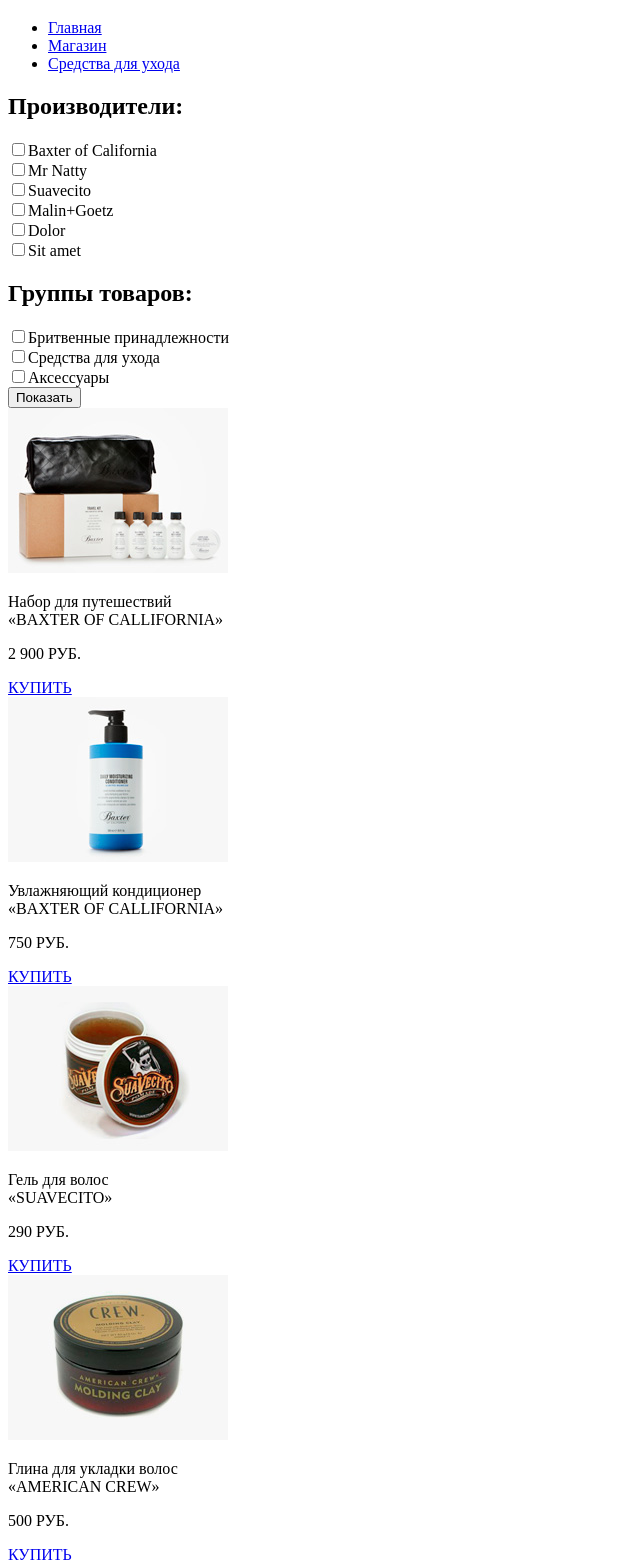
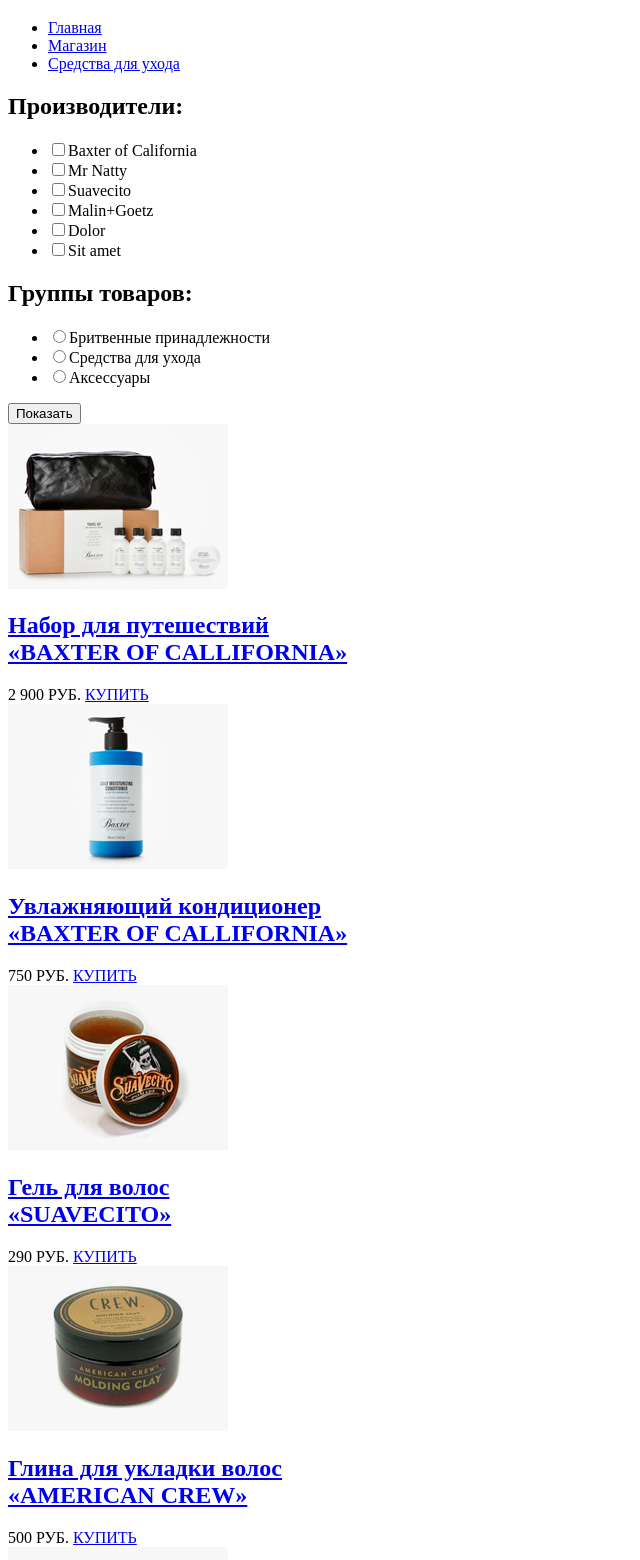
Before and after one commit to Kaspersiy/320325-barbershop, a plain HTML site: page catalog.html in a window 1280 px wide. Shown: the part 237-1797 px from the top of the page, without its empty margins (0-640 px from the left). Drawn offline with Linux system fonts and the light colour scheme.

Commit message:
изменил кое-что
по лекции прошёлся и замечания появились

```diff
--- a/catalog.html
+++ b/catalog.html
@@ -8,10 +8,10 @@
   <body>
 		<header class="main-header">
 			<div class="container">
+				<nav class="main-navigation">
           <div class="shop-header-logo">
-          <img src="img/index-logo.png" width="111" height="24" alt="Барбершоп логотип">
+            <a href="index.html"><img src="img/Logo-shop.png" width="111" height="24" alt="Барбершоп логотип"></a>
           </div>
-				<nav class="main-navigation">
 					<ul>
 						<li>
 							<a href="#">Информация</a>
@@ -23,7 +23,7 @@
 							<a href="#">Прайс-лист</a>
 						</li>
 						<li>
-							<a href="#">Магазин</a>
+              <a href="catalog.html">Магазин</a>
 						</li>
 						<li>
 							<a href="#">Контакты</a>
@@ -41,10 +41,10 @@
             <nav class="breadcrumbs">
               <ul>
                 <li>
-                  <a href="#">Главная</a>
+                  <a href="index.html">Главная</a>
                 </li>
                 <li>
-                  <a href="#">Магазин</a>
+                  <a href="catalog.html">Магазин</a>
                 </li>
                 <li>
                   <a href="#">Средства для ухода</a>
@@ -52,72 +52,90 @@
               </ul>
             </nav>
         </div>
-        <section class="shop-container-producers">
-        <form action="URL">
+        <section class="shop-container-item">
+        <form action="URL" method="get">
           <h2 class="shop-container-title">Производители:</h2>
+           <ul>
+             <li>
                <input type="checkbox" id="shop-container-producers-check1"><label for="shop-container-producers-check1">Baxter of California</label><Br> <!--[ВОПРОС] Что делать с подобными длинными id и class? -->
+             </li>
+             <li>
                <input type="checkbox" id="shop-container-producers-check2"><label for="shop-container-producers-check2">Mr Natty</label><Br>
+             </li>
+             <li>
                <input type="checkbox" id="shop-container-producers-check3"><label for="shop-container-producers-check3">Suavecito</label><Br>
+             </li>
+             <li>
                <input type="checkbox" id="shop-container-producers-check4"><label for="shop-container-producers-check4">Malin+Goetz</label><Br>
+             </li>
+             <li>
                <input type="checkbox" id="shop-container-producers-check5"><label for="shop-container-producers-check5">Dolor</label><Br>
+             </li>
+             <li>
                <input type="checkbox" id="shop-container-producers-check6"><label for="shop-container-producers-check6">Sit amet</label><Br>
-        </form>
-        </section>
-        <section class="shop-container-group-goods">
-        <form action="URL">
+             </li>
+           </ul>
           <h2 class="shop-container-title">Группы товаров:</h2>
-           <input type="checkbox" id="shop-container-goods-check1"><label for="shop-container-goods-check1">Бритвенные принадлежности</label><Br>
-           <input type="checkbox" id="shop-container-goods-check2"><label for="shop-container-goods-check2">Средства для ухода</label><Br>
-           <input type="checkbox" id="shop-container-goods-check3"><label for="shop-container-goods-check3">Аксессуары</label><Br>
+            <ul>
+              <li>
+                <input type="radio" id="shop-container-goods-check1"><label for="shop-container-goods-check1">Бритвенные принадлежности</label><Br>
+              </li>
+              <li>
+                <input type="radio" id="shop-container-goods-check2"><label for="shop-container-goods-check2">Средства для ухода</label><Br>
+              </li>
+              <li>
+                <input type="radio" id="shop-container-goods-check3"><label for="shop-container-goods-check3">Аксессуары</label><Br>
+              </li>
+              </ul>
               <button class="shop-container-btn" type="submit">Показать</button>
         </form>
         </section>
         <section class="shop-container-goods">
           <article class="shop-container-offer">
             <img src="img/good1.jpg" width="220" height="165" alt="Набор для путешествий Бакстер">
-            <p>Набор для путешествий <br>«BAXTER OF CALLIFORNIA»</p>
+            <h2><a href="#"><span class="product-category">Набор для путешествий</span> <br><span class="product-name">«BAXTER OF CALLIFORNIA»</span></a></h2>
             <div class="shop-container-buy">
-              <p>2 900 РУБ.</p>
+              <span class="buy">2 900 РУБ.</span>
               <a class="shop-container-buy-btn" href="#">КУПИТЬ</a>
             </div>
           </article>
           <article class="shop-container-offer">
             <img src="img/good2.jpg" width="220" height="165" alt="Увлажняющий кондиционер Бакстер">
-            <p>Увлажняющий кондиционер <br>«BAXTER OF CALLIFORNIA»</p>
+            <h2><a href="#"><span class="product-category">Увлажняющий кондиционер</span> <br><span class="product-name">«BAXTER OF CALLIFORNIA»</span></a></h2>
             <div class="shop-container-buy">
-              <p>750 РУБ.</p>
+              <span class="buy">750 РУБ.</span>
               <a class="shop-container-buy-btn" href="#">КУПИТЬ</a>
             </div>
           </article>
           <article class="shop-container-offer">
             <img src="img/good3.jpg" width="220" height="165" alt="Гель для волос Савесито">
-            <p>Гель для волос <br>«SUAVECITO»</p>
+            <h2><a href="#"><span class="product-category">Гель для волос</span> <br><span class="product-name">«SUAVECITO»</span></a></h2>
             <div class="shop-container-buy">
-              <p>290 РУБ.</p>
+              <span class="buy">290 РУБ.</span>
               <a class="shop-container-buy-btn" href="#">КУПИТЬ</a>
             </div>
           </article>
           <article class="shop-container-offer">
             <img src="img/good4.jpg" width="220" height="165" alt="Глина для укладки волос Американ Крю">
-            <p>Глина для укладки волос <br>«AMERICAN CREW»</p>
+            <h2><a href="#"><span class="product-category">Глина для укладки волос</span> <br><span class="product-name">«AMERICAN CREW»</span></a></h2>
             <div class="shop-container-buy">
-              <p>500 РУБ.</p>
+              <span class="buy">500 РУБ.</span>
               <a class="shop-container-buy-btn" href="#">КУПИТЬ</a>
             </div>
           </article>
           <article class="shop-container-offer">
             <img src="img/good5.jpg" width="220" height="165" alt="Гель для волос Американ Крю">
-            <p>Гель для волос <br>«AMERICAN CREW»</p>
+            <h2><a href="#"><span class="product-category">Гель для волос</span> <br><span class="product-name">«AMERICAN CREW»</span></a></h2>
             <div class="shop-container-buy">
-              <p>300 РУБ.</p>
+              <span class="buy">300 РУБ.</span>
               <a class="shop-container-buy-btn" href="#">КУПИТЬ</a>
             </div>
           </article>
           <article class="shop-container-offer">
             <img src="img/good6.jpg" width="220" height="165" alt="Набор для бритья Бакстер">
-            <p>Набор для бритья <br>«BAXTER OF CALLIFORNIA»</p>
+            <h2><a href="#"><span class="product-category">Набор для бритья</span> <br><span class="product-name">«BAXTER OF CALLIFORNIA»</span></a></h2>
             <div class="shop-container-buy">
-              <p>3 900 РУБ.</p>
+              <span class="buy">3 900 РУБ.</span>
               <a class="shop-container-buy-btn" href="#">КУПИТЬ</a>
             </div>
           </article>
```
Also changed, not shown: catalog-item.html (+6 -6 lines), index.html (+2 -2 lines). Lines whose indentation alone changed are shown as unchanged.
